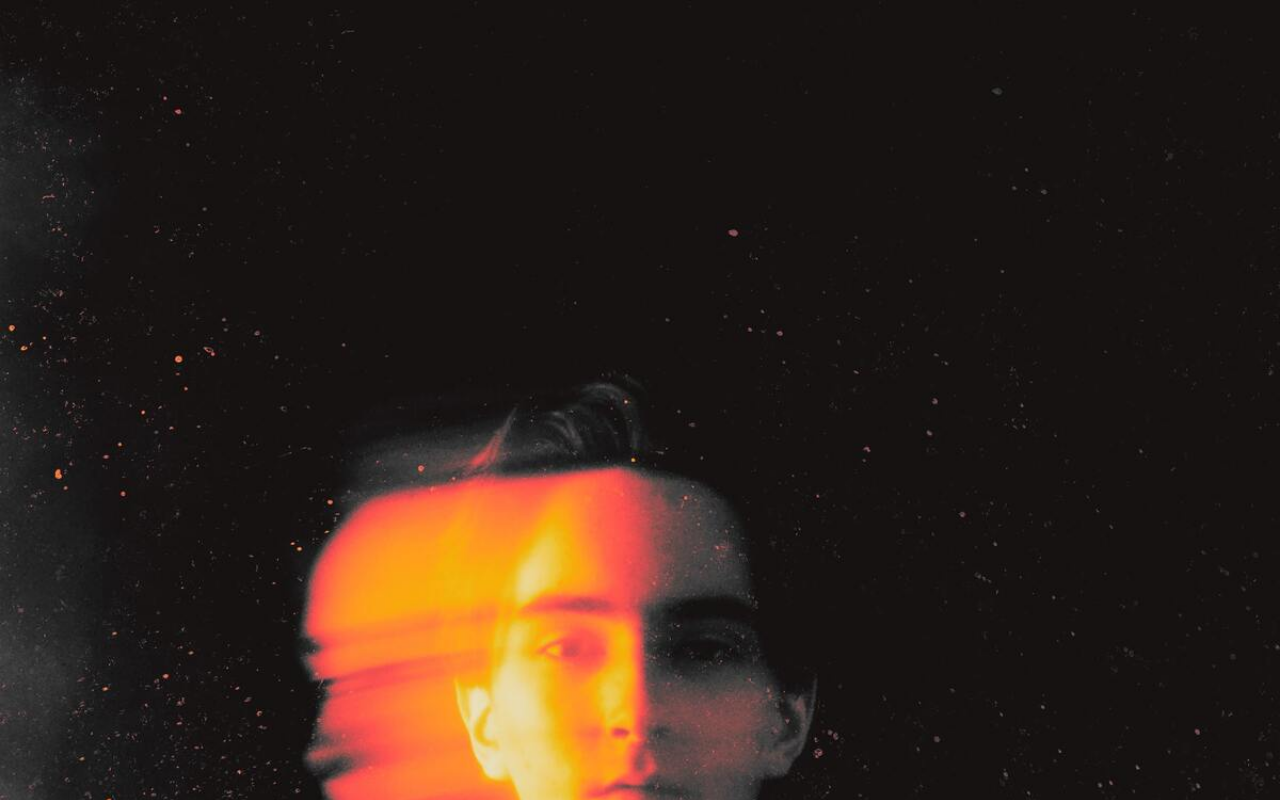
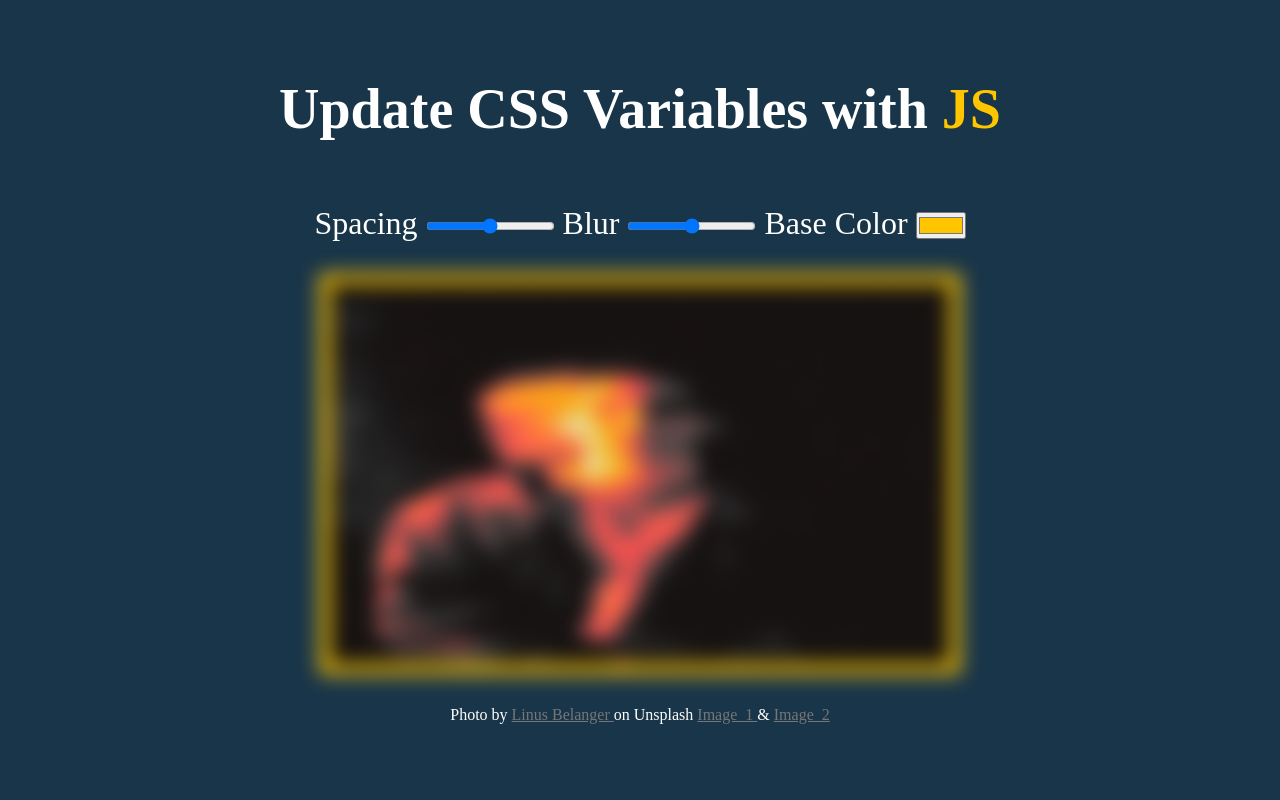
Before and after one commit to ddinggu/javascript30, a plain HTML site: page 3. Playing with CSS Variables and JS/index.html in a window 1280 px wide. Shown: the top 800 px of the page. Drawn offline with Linux system fonts and the light colour scheme.

Commit message:
complete display styles

```diff
--- a/3. Playing with CSS Variables and JS/index.html
+++ b/3. Playing with CSS Variables and JS/index.html
@@ -8,7 +8,23 @@
         <link rel="stylesheet" href="./style.css" />
     </head>
     <body>
-        <div class="test">
+        <div id="main">
+            <h1 class="title">
+                Update CSS Variables with <span class="hl">JS</span>
+            </h1>
+            <div class="control-wrapper">
+                <label for="img-spacing">Spacing</label>
+                <input type="range" id="img-spacing" name="img-spacing" />
+                <label for="img-blur">Blur</label>
+                <input type="range" id="img-blur" name="img-blur" />
+                <label for="img-blur-color">Base Color</label>
+                <input
+                    type="color"
+                    id="img-blur-color"
+                    name="img-blur-color"
+                    value="#ffc600"
+                />
+            </div>
             <picture>
                 <source
                     media="(prefers-color-scheme: dark)"
@@ -32,7 +48,6 @@
                     alt="Experimental orange gradient portrait image by Linus Belanger"
                 />
             </picture>
-        </div>
             <p class="reference-info">
                 Photo by
                 <a
@@ -58,6 +73,8 @@
                 >
                     Image_2
                 </a>
-        </span>
+            </p>
+        </div>
+        <script src="./index.js"></script>
     </body>
 </html>
--- a/3. Playing with CSS Variables and JS/style.css
+++ b/3. Playing with CSS Variables and JS/style.css
@@ -8,8 +8,43 @@
     --blur: 10px;
 }
 
+#main {
+    min-width: 100vw;
+    min-height: 100vh;
+    background-color: var(--sageblue);
+    display: flex;
+    flex-direction: column;
+    justify-content: center;
+    align-items: center;
+    font-size: 3.5rem;
+    color: white;
+}
+
+.title {
+    font-weight: 700;
+    padding: 2rem 0;
+}
+
+.title .hl {
+    color: var(--base);
+}
+
+.control-wrapper {
+    font-size: 2rem;
+    margin: 2rem 0;
+}
+
+picture img {
+    padding: var(--spacing);
+    background: var(--base);
+    filter: blur(var(--blur));
+    width: 50vw;
+    height: 50vh;
+}
+
 .reference-info {
-    margin: 10px;
+    font-size: 1rem;
+    margin: 2rem 0;
 }
 
 .reference-info a {
```
Lines whose indentation alone changed are shown as unchanged.
